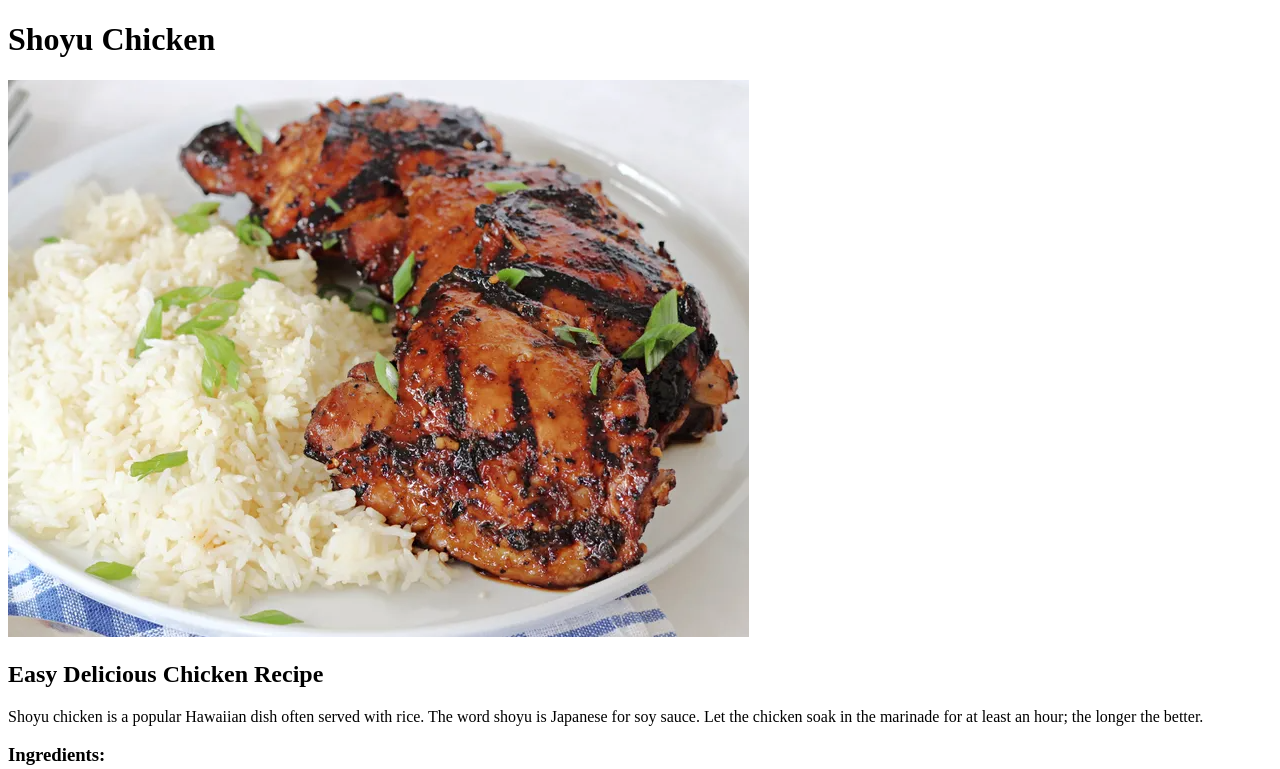
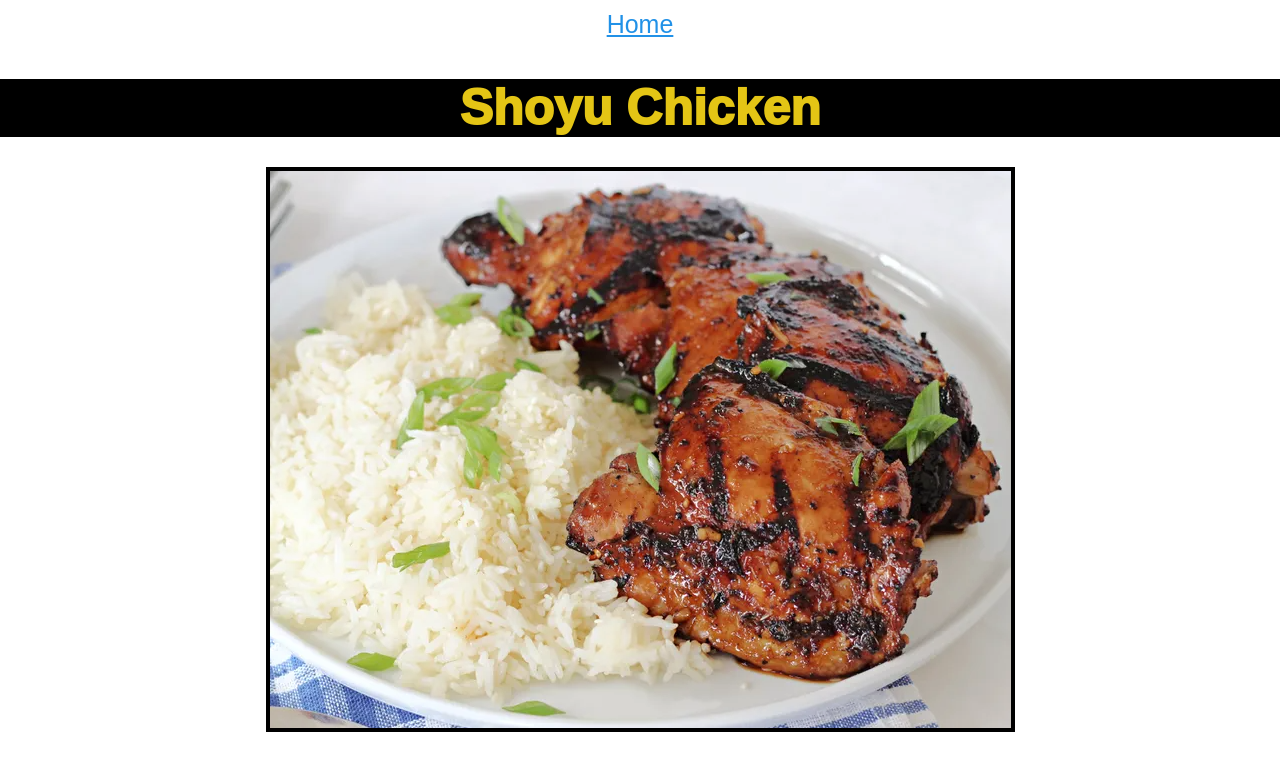
Before and after one commit to othmanbasher/odin-recipes, a plain HTML site: page recipes/shoyu_chicken.html in a window 1280 px wide. Shown: the top 769 px of the page. Drawn offline with Linux system fonts and the light colour scheme.

Commit message:
Adding CSS to pages
adding basic properties to the pages

```diff
--- a/recipes/shoyu_chicken.html
+++ b/recipes/shoyu_chicken.html
@@ -4,9 +4,12 @@
     <meta charset="UTF-8">
     <meta name="viewport" content="width=device-width, initial-scale=1.0">
     <title>Shoyu Chicken</title>
+    <link rel="stylesheet" href="../styles.css">
+
 </head>
 
 <body>
+    <div class="links"><a href="../index.html">Home</a></div>
     <h1>Shoyu Chicken</h1>
     <img src="images/shoyu_chicken.png" alt="Final Dish Photo" width="741" height="557">
 
@@ -37,6 +40,7 @@
         <li>Grill chicken thighs on the preheated grill until no longer pink in the center and the juices run clear, about 15 minutes per side. An instant-read thermometer inserted into the center should read at least 165 degrees F (74 degrees C).</li>
     </ol>
 
-    <P><a href="../index.html">Home</a></P>
+
+
 </body>
 </html>
--- /dev/null
+++ b/styles.css
@@ -0,0 +1,66 @@
+body {
+    font-family: Arial, Helvetica, sans-serif;
+    box-sizing: border-box;
+    margin: 0px;
+    padding: 0px;
+}
+
+h1 {
+    font-size: 50px;
+    font-weight: 1000;
+    text-align: center;
+    color:rgb(228, 197, 21);
+    background-color: black;
+    margin:0px 0px 30px 0px;
+}
+
+a {
+    color:rgb(33, 145, 231);;
+    margin: 10px;
+    display: inline-block;
+    font-size: 25px;
+}
+
+.links {
+    text-align: center;
+    margin-bottom: 30px;
+}
+
+img {
+    display: block;
+    margin: auto;
+    margin-bottom: 40px;
+    border: solid 4px black;
+    width: 741px;
+    height: 557px;
+}
+
+h2 {
+    text-align: center;
+    color: black;
+    width: 741px;
+    margin: auto;
+
+}
+
+h3 {
+    color: black;
+    background-color: rgb(228, 197, 21);
+    width: 400px;
+    height: auto;
+    padding: 5px;
+    margin: 10px;
+    margin-bottom: 5px;
+}
+
+p {
+    margin-left: 15px;
+    text-align: center;
+    margin-bottom: 50px;
+}
+
+li {
+    margin-left: 15px;
+    margin-bottom: 8px;
+    width: 741px;
+}
```
Also changed, not shown: index.html (+5 -0 lines), recipes/best _taco_casserole.html (+2 -0 lines), recipes/german-chocolate-dump-cake.html (+2 -0 lines).
